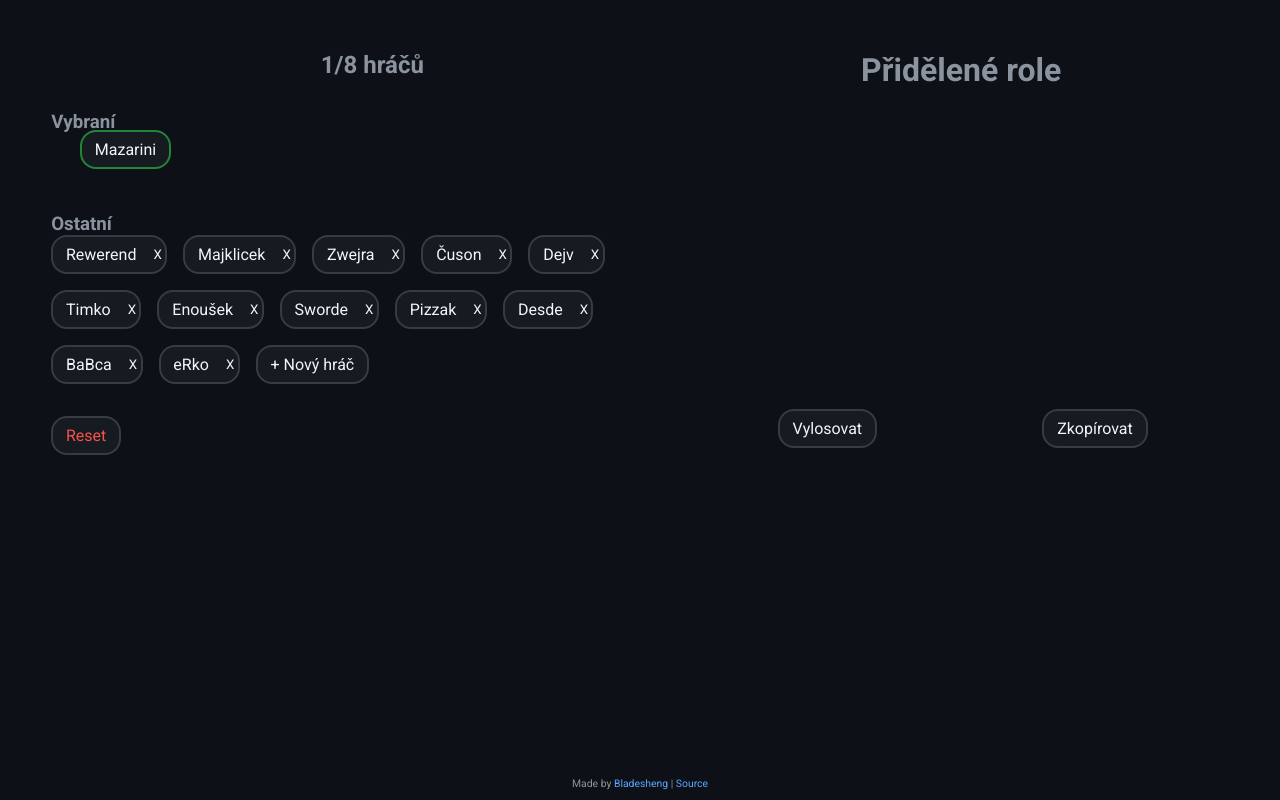
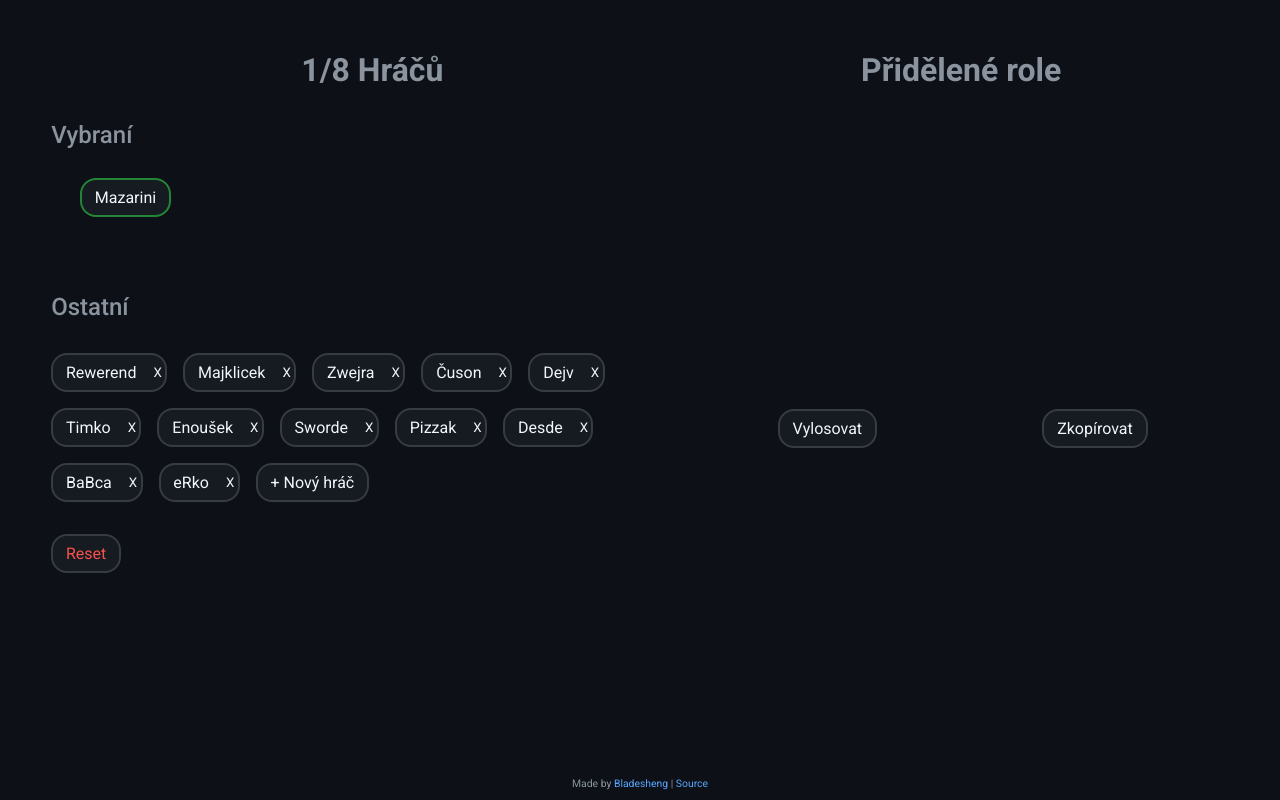
Before and after one commit to Bladesheng/dread-hunger-rolepicker-0, a React app: page / in a window 1280 px wide. Built offline with nearby package versions, Linux system fonts and the light colour scheme.

Commit message:
Style headers

```diff
--- a/src/components/Counter.tsx
+++ b/src/components/Counter.tsx
@@ -10,5 +10,5 @@ export default function Counter(props: IProps) {
     // 8 is maximum
     (props.playerCount === 8 && " full") || (props.playerCount > 8 && " overflow") || "";
 
-  return <h1 className={"counter" + statusClass}>{props.playerCount + "/8 hráčů"}</h1>;
+  return <h1 className={"counter" + statusClass}>{props.playerCount + "/8 Hráčů"}</h1>;
 }
--- a/src/components/PlayerPicker.tsx
+++ b/src/components/PlayerPicker.tsx
@@ -132,10 +132,10 @@ export default function PlayerPicker() {
         <Counter playerCount={selectedPlayers.length}></Counter>
 
         <section className="lists">
-          <h1>Vybraní</h1>
+          <h2>Vybraní</h2>
           <ol className="selectedPlayers">{selectedPlayersElements}</ol>
 
-          <h1>Ostatní</h1>
+          <h2>Ostatní</h2>
           <ol className="unselectedPlayers">{unselectedPlayersElements}</ol>
         </section>
 
--- a/src/styles/style.scss
+++ b/src/styles/style.scss
@@ -89,6 +89,8 @@ main {
 
     h1.counter {
       place-self: center;
+      font-size: 2rem;
+      font-weight: 700;
     }
     .full {
       color: $color-green-dark;
@@ -99,8 +101,13 @@ main {
 
     section.lists {
       width: 100%;
+      display: flex;
+      flex-direction: column;
+      gap: 2rem;
 
-      h1 {
+      h2 {
+        font-size: 1.5rem;
+        font-weight: 500;
       }
 
       // player buttons
@@ -219,6 +226,7 @@ main {
     grid-column: 1 / 3;
 
     font-size: 2rem;
+    font-weight: 700;
   }
   ol {
     grid-column: 1 / 3;
@@ -267,6 +275,9 @@ footer {
   main {
     grid-template-columns: 1fr;
     overflow-y: visible;
+
+    .picker {
+      gap: 1rem;
     }
 
     .shuffler {
@@ -282,3 +293,4 @@ footer {
       }
     }
   }
+}
```
Also changed, not shown: 1 other file (tests, documents, lock files or other folders). Lines whose indentation alone changed are shown as unchanged.
